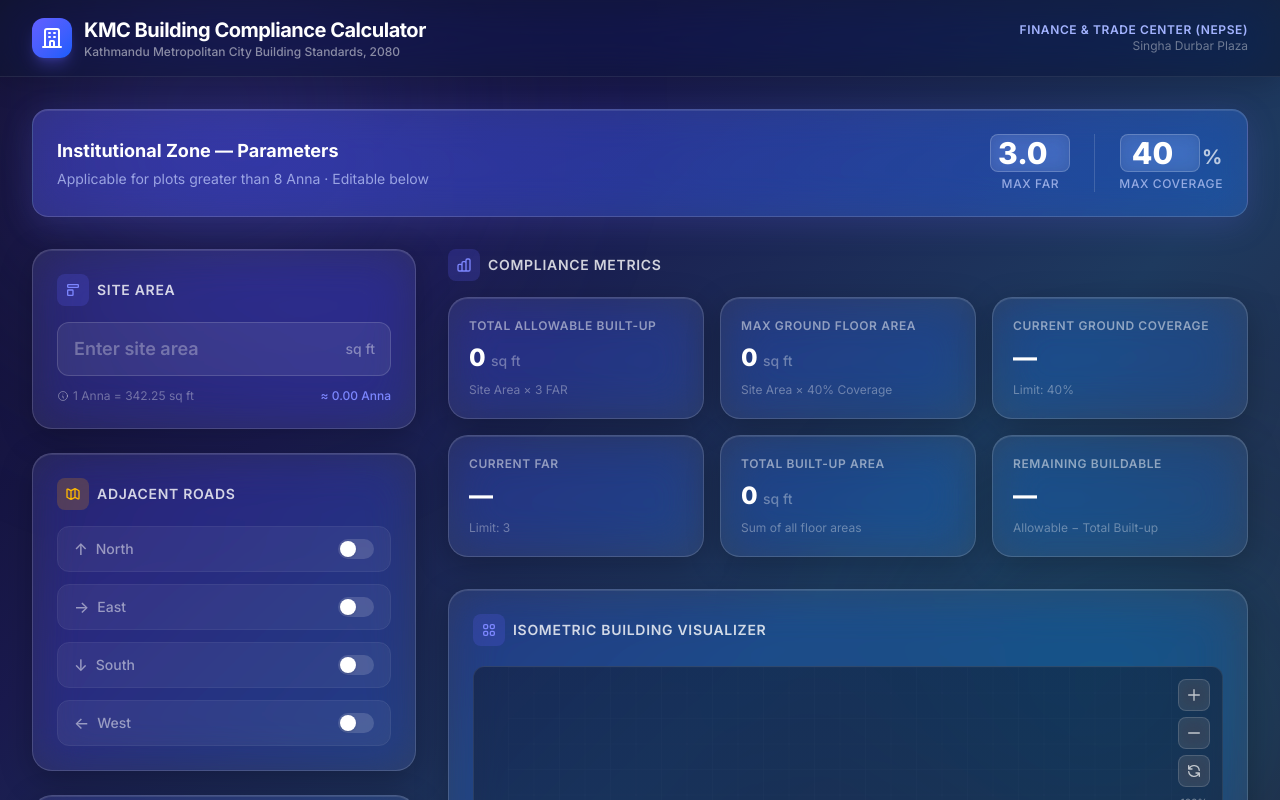
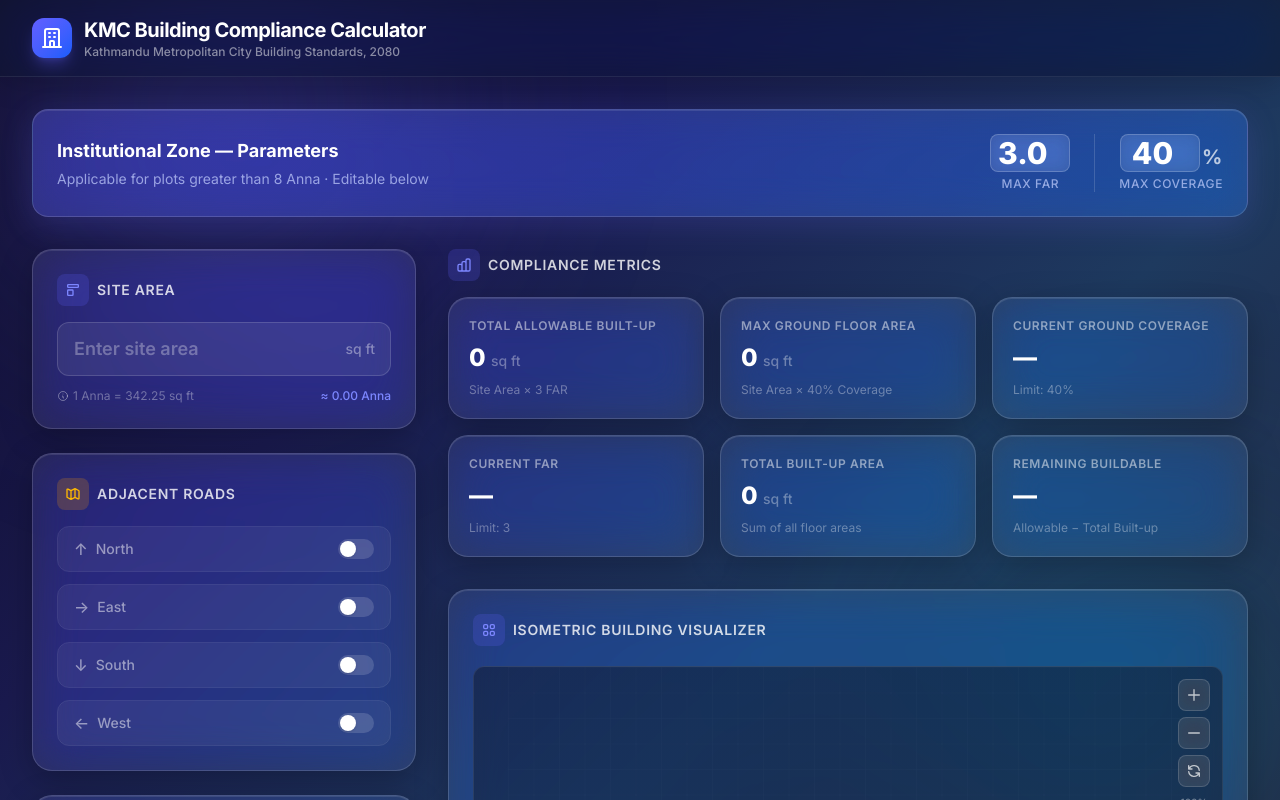
Before and after one commit to sudils58/byelaw-viz-new, a React (Vite) app: page / in a window 1280 px wide. Shown: the top 800 px of the page. Built offline with nearby package versions, Linux system fonts and the light colour scheme.

Commit message:
Remove NEPSE header text and prevent page scroll on visualizer zoom

```diff
--- a/src/App.jsx
+++ b/src/App.jsx
@@ -81,12 +81,6 @@ export default function App() {
                                     </p>
                                 </div>
                             </div>
-                        </div>
-                        <div className="hidden sm:block text-right">
-                            <p className="text-xs font-semibold text-indigo-300 uppercase tracking-wider">
-                                Finance & Trade Center (NEPSE)
-                            </p>
-                            <p className="text-xs text-white/40">Singha Durbar Plaza</p>
                         </div>
                     </div>
                 </div>
--- a/src/components/Visualizer.jsx
+++ b/src/components/Visualizer.jsx
@@ -1,4 +1,4 @@
-import { memo, useMemo, useState, useCallback, useRef } from 'react'
+import { memo, useMemo, useState, useCallback, useRef, useEffect } from 'react'
 
 // --- Isometric projection helpers ---
 const ISO_ANGLE = Math.PI / 6 // 30 degrees
@@ -70,12 +70,21 @@ function Visualizer({ siteArea, floors, maxCoverage, isCoverageCompliant, isFARC
     const panOrigin = useRef({ x: 0, y: 0 })
     const containerRef = useRef(null)
 
-    const handleWheel = useCallback((e) => {
-        e.preventDefault()
-        setZoom(prev => {
-            const delta = e.deltaY > 0 ? -0.1 : 0.1
-            return Math.min(Math.max(prev + delta, 0.3), 4)
-        })
+    // Non-passive wheel listener to prevent page scroll
+    useEffect(() => {
+        const container = containerRef.current
+        if (!container) return
+
+        const onWheel = (e) => {
+            e.preventDefault()
+            setZoom(prev => {
+                const delta = e.deltaY > 0 ? -0.1 : 0.1
+                return Math.min(Math.max(prev + delta, 0.3), 4)
+            })
+        }
+
+        container.addEventListener('wheel', onWheel, { passive: false })
+        return () => container.removeEventListener('wheel', onWheel)
     }, [])
 
     const handleMouseDown = useCallback((e) => {
@@ -215,8 +224,8 @@ function Visualizer({ siteArea, floors, maxCoverage, isCoverageCompliant, isFARC
                 style={{
                     background: 'linear-gradient(180deg, rgba(15,23,42,0.5), rgba(30,41,59,0.5))',
                     cursor: isPanning ? 'grabbing' : 'grab',
+                    touchAction: 'none', // Prevents touch-scrolling on mobile while panning
                 }}
-                onWheel={handleWheel}
                 onMouseDown={handleMouseDown}
                 onMouseMove={handleMouseMove}
                 onMouseUp={handleMouseUp}
```
